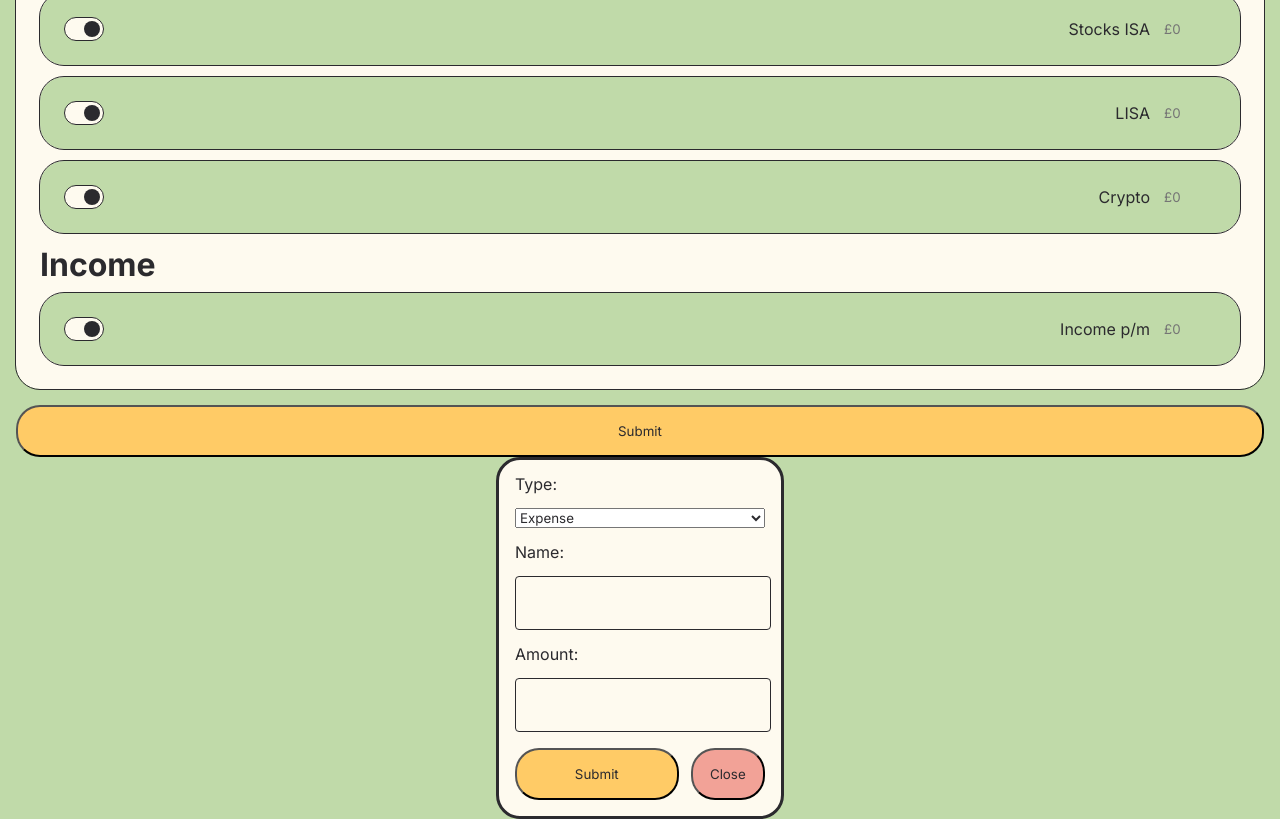
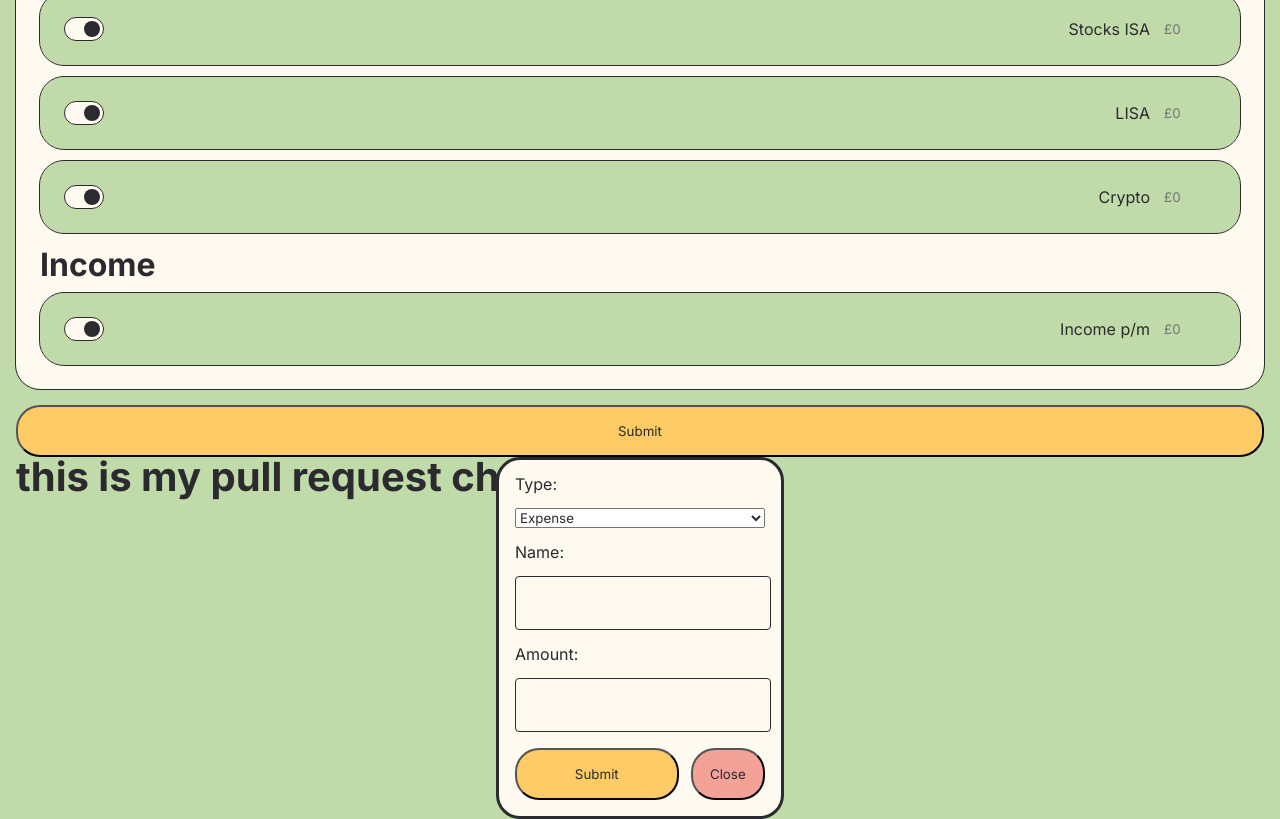
Before and after one commit to Leerusselyuzu/HTMLExperiment, a plain HTML site: page index.html in a window 1280 px wide. Shown: the part 1365-2184 px from the top of the page. Drawn offline with Linux system fonts and the light colour scheme.

Commit message:
add h1 to main page

```diff
--- a/index.html
+++ b/index.html
@@ -245,6 +245,8 @@
             </form>
         </dialog>
 
+        <h1>this is my pull request change</h1>
+
 
         <div class="result"></div>
 
```
